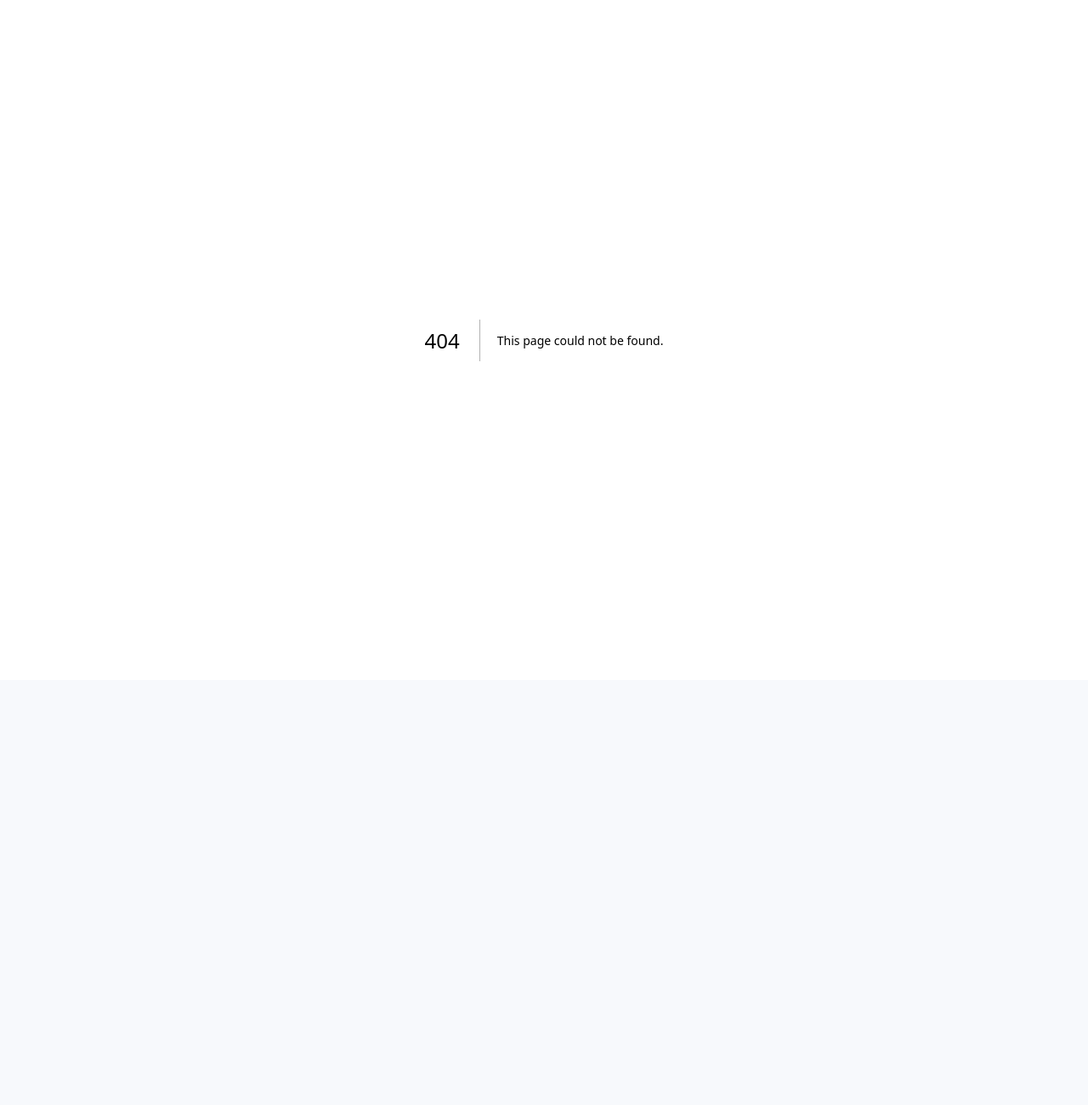
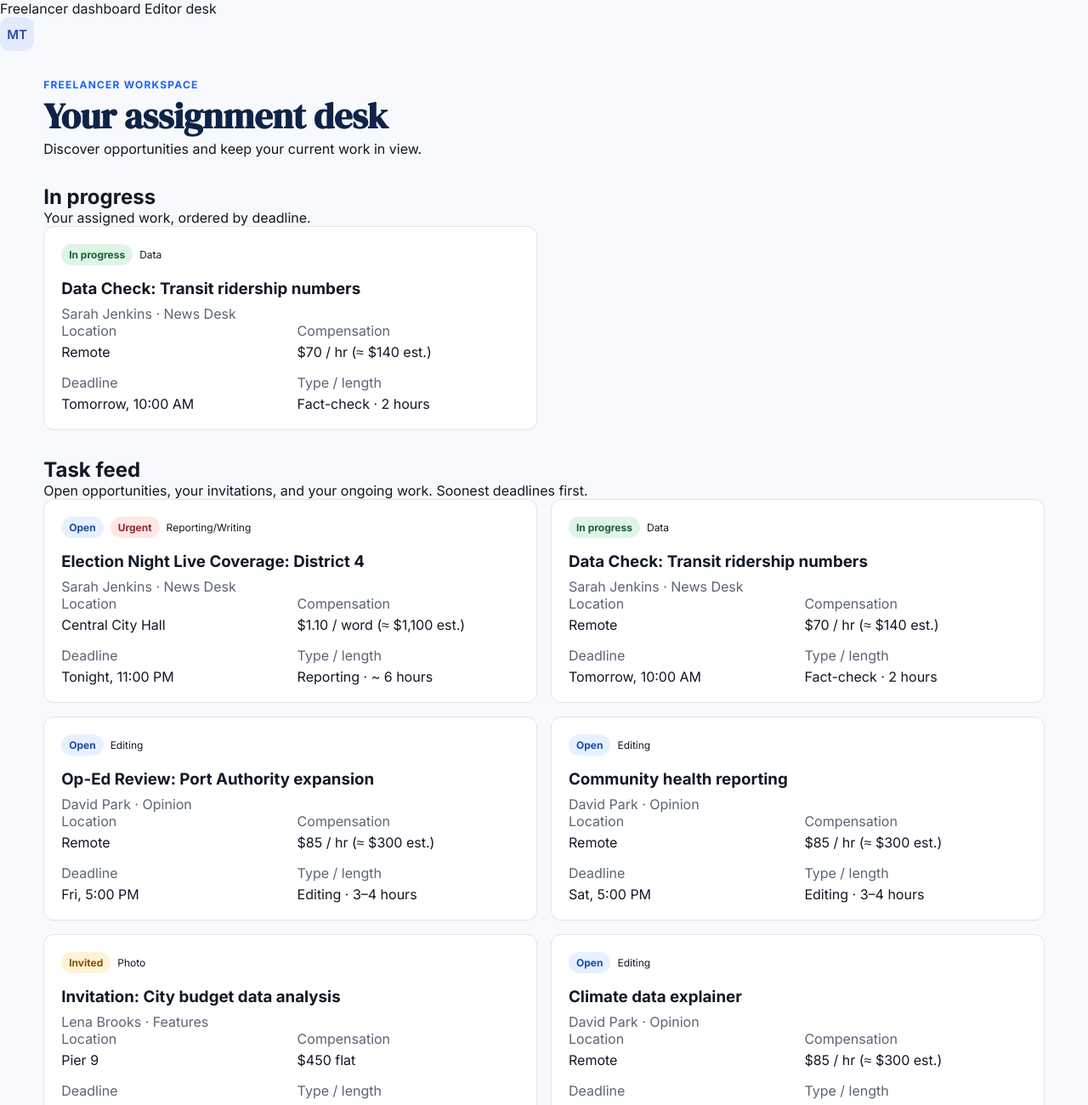
Before and after one commit to BU-Spark/se-iij-freelance-marketplace, a Next.js app: page /dashboard/freelancer in a window 1280 px wide. Before the commit this address had no page. Shown: the top 1300 px of the page at 85% size. Before the commit the page ends 800 px from the top, so only its background shows below. Built offline with nearby package versions, Linux system fonts and the light colour scheme.

Commit message:
feat: add freelancer dashboard on shared main components

```diff
--- /dev/null
+++ b/app/components/FreelancerWorkspace/FreelancerWorkspace.tsx
@@ -0,0 +1,17 @@
+import Link from 'next/link';
+import type { ReactNode } from 'react';
+import ProfileButton from '../Profile/ProfileButton';
+export type FreelancerWorkspaceProps = { children: ReactNode };
+export function FreelancerWorkspace({ children }: FreelancerWorkspaceProps) {
+  return (
+    <>
+      <header aria-label="Freelancer workspace">
+        <nav aria-label="Freelancer navigation">
+          <Link href="/dashboard/freelancer">Freelancer dashboard</Link> <Link href="/dashboard">Editor desk</Link>
+        </nav>
+        <ProfileButton />
+      </header>
+      {children}
+    </>
+  );
+}
--- /dev/null
+++ b/app/components/FreelancerWorkspace/index.ts
@@ -0,0 +1,2 @@
+export { FreelancerWorkspace } from './FreelancerWorkspace';
+export type { FreelancerWorkspaceProps } from './FreelancerWorkspace';
--- a/app/components/NavMenu/config/navConfig.ts
+++ b/app/components/NavMenu/config/navConfig.ts
@@ -15,7 +15,7 @@ export const NAV_ITEMS: Record<ProfileRole, NavItem[]> = {
     { key: 'pitches', label: 'Pitches', href: '/dashboard/pitches' },
   ],
   freelancer: [
-    { key: 'assignments', label: 'Available assignments', href: '/freelancer/assignments' },
+    { key: 'assignments', label: 'Available assignments', href: '/dashboard/freelancer' },
     { key: 'my-pitches', label: 'My pitches', href: '/freelancer/pitches' },
     { key: 'organizations', label: 'Organizations', href: '/freelancer/organizations' },
   ],
--- /dev/null
+++ b/app/dashboard/freelancer/FreelancerDashboard.tsx
@@ -0,0 +1,35 @@
+import type { DeskAssignment } from '../../types/dashboard.types';
+import { TaskCard, ActiveAssignments } from './components';
+import styles from './freelancer.module.css';
+export type FreelancerDashboardProps = { assignments: DeskAssignment[]; freelancerId: string };
+export default function FreelancerDashboard({ assignments, freelancerId }: FreelancerDashboardProps) {
+  const relevant = assignments
+    .filter(
+      (task) =>
+        task.status === 'open' ||
+        (task.status === 'invited' && task.invitedIds?.includes(freelancerId)) ||
+        (task.status === 'assigned' && task.assignedToId === freelancerId)
+    )
+    .sort((a, b) => a.deadline.getTime() - b.deadline.getTime());
+  const active = relevant.filter((task) => task.status === 'assigned' && task.assignedToId === freelancerId);
+  return (
+    <>
+      <ActiveAssignments active={active} freelancerId={freelancerId} />
+      <section id="task-feed" tabIndex={-1} aria-labelledby="feed-heading" className={styles.section}>
+        <h2 id="feed-heading">Task feed</h2>
+        <p>Open opportunities, your invitations, and your ongoing work. Soonest deadlines first.</p>
+        {relevant.length ? (
+          <ul className={styles.grid}>
+            {relevant.map((task) => (
+              <li key={task.id}>
+                <TaskCard task={task} freelancerId={freelancerId} />
+              </li>
+            ))}
+          </ul>
+        ) : (
+          <p>No tasks available.</p>
+        )}
+      </section>
+    </>
+  );
+}
--- /dev/null
+++ b/app/dashboard/freelancer/page.tsx
@@ -0,0 +1,40 @@
+import { FreelancerWorkspace } from '../../components/FreelancerWorkspace';
+import { ASSIGNMENTS } from '../constants';
+import type { DeskAssignment } from '../../types/dashboard.types';
+import FreelancerDashboard from './FreelancerDashboard';
+import styles from './freelancer.module.css';
+
+// Demo ownership is explicit until the API supplies assignments for the authenticated user.
+const DEMO_FREELANCER_ID = 'priya';
+const DEMO_ASSIGNMENTS: DeskAssignment[] = [
+  ...ASSIGNMENTS,
+  ...['Community health reporting', 'Climate data explainer', 'Local arts interview', 'Housing policy fact-check'].map(
+    (title, index) => ({
+      ...ASSIGNMENTS[1],
+      id: `demo-opportunity-${index}`,
+      title,
+      deadline: new Date(ASSIGNMENTS[1].deadline.getTime() + (index + 1) * 86400000),
+      interestedIds: [],
+      invitedIds: [],
+    })
+  ),
+  {
+    ...ASSIGNMENTS[2],
+    id: 'demo-personal-invitation',
+    title: 'Invitation: City budget data analysis',
+    invitedIds: [DEMO_FREELANCER_ID],
+  },
+];
+
+export default function FreelancerPage() {
+  return (
+    <FreelancerWorkspace>
+      <main className={styles.main}>
+        <p className={styles.eyebrow}>Freelancer workspace</p>
+        <h1>Your assignment desk</h1>
+        <p>Discover opportunities and keep your current work in view.</p>
+        <FreelancerDashboard assignments={DEMO_ASSIGNMENTS} freelancerId={DEMO_FREELANCER_ID} />
+      </main>
+    </FreelancerWorkspace>
+  );
+}
```
Also changed, not shown: app/components/header/EditorHeader.tsx (+6 -2 lines), 2 other files (tests, documents, lock files or other folders).
